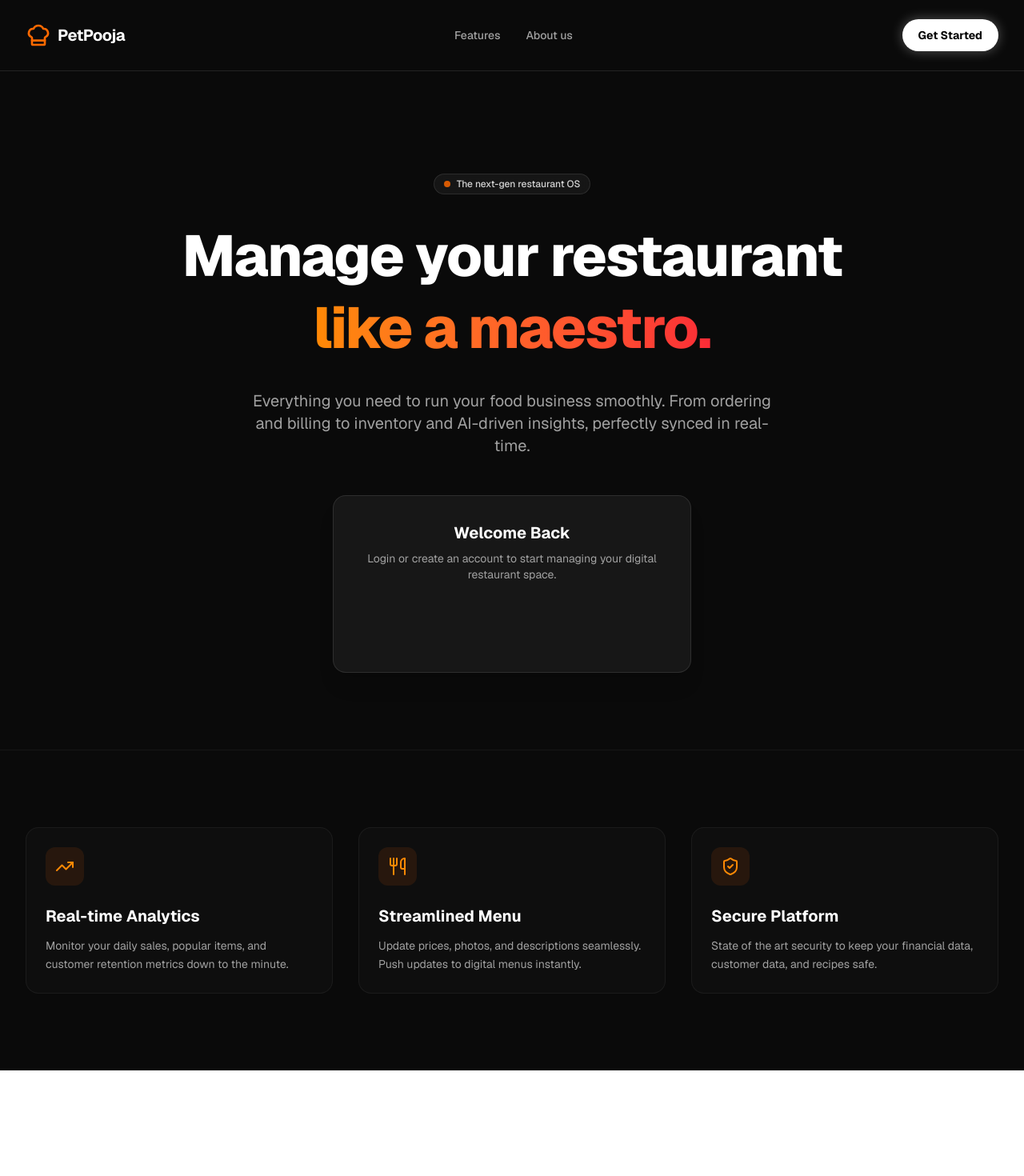
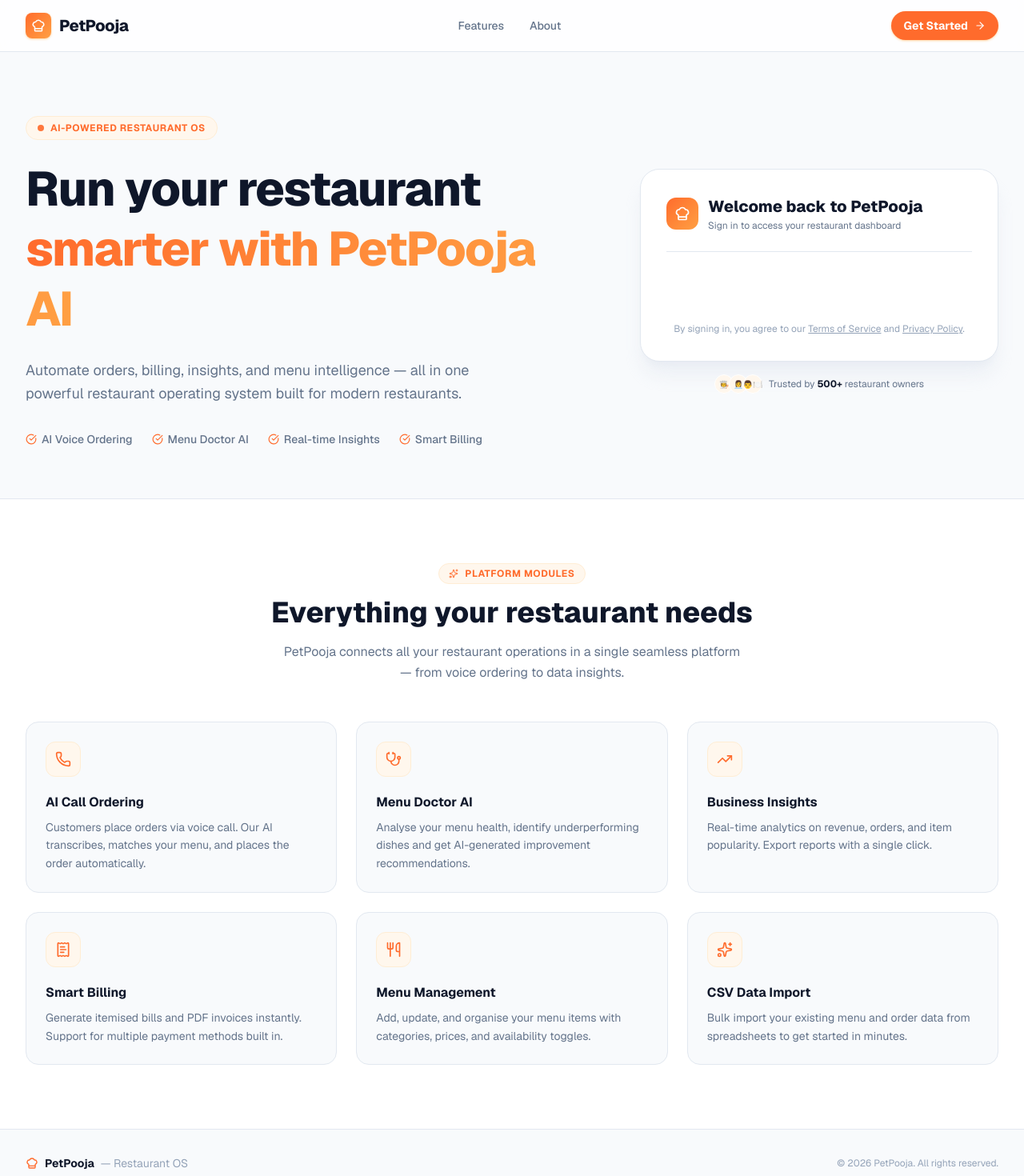
Before and after one commit to KavyaVaghela/Hackavengers, a Next.js app in the folder frontend/: page / in a window 1280 px wide. Shown: the top 1470 px of the page at 80% size. Before the commit the page ends 1338 px from the top, so only its background shows below. Built offline with nearby package versions, Linux system fonts and the light colour scheme; no server answers.

Commit message:
feat: redesign landing page with light SaaS theme matching dashboard; fix Render deploy (package.json main + start script)

```diff
--- a/frontend/app/page.js
+++ b/frontend/app/page.js
@@ -3,7 +3,10 @@
 import { GoogleLogin } from '@react-oauth/google';
 import { useRouter } from 'next/navigation';
 import axios from 'axios';
-import { ChefHat, TrendingUp, Utensils, ShieldCheck } from 'lucide-react';
+import {
+  ChefHat, TrendingUp, Utensils, Phone, Stethoscope,
+  ReceiptText, Sparkles, ArrowRight, CheckCircle
+} from 'lucide-react';
 import { useState } from 'react';
 
 export default function Home() {
@@ -19,12 +22,8 @@ export default function Home() {
         `${process.env.NEXT_PUBLIC_API_URL || 'http://localhost:5000'}/auth/google-login`,
         { token: credentialResponse.credential }
       );
-
-      const { token, user } = res.data;
-      // Store token
+      const { token } = res.data;
       localStorage.setItem('token', token);
-
-      // Redirect logic check (e.g., fetch if user has a restaurant registered)
       try {
         const restRes = await axios.get(
           `${process.env.NEXT_PUBLIC_API_URL || 'http://localhost:5000'}/restaurant/me`,
@@ -36,14 +35,12 @@ export default function Home() {
           router.push('/register-restaurant');
         }
       } catch (err) {
-        // If 404, user doesn't have a restaurant yet
         if (err.response && err.response.status === 404) {
           router.push('/register-restaurant');
         } else {
           router.push('/dashboard');
         }
       }
-
     } catch (error) {
       console.error('Login failed', error);
       setErrorMsg('Login failed. Please verify your connection.');
@@ -53,115 +50,216 @@ export default function Home() {
 
   const handleGoogleError = () => {
     console.error('Google Login Failed');
-    setErrorMsg('Google Login Failed.');
+    setErrorMsg('Google Login failed. Please try again.');
   };
 
   return (
-    <div className="min-h-screen bg-neutral-950 text-white font-sans selection:bg-orange-500/30">
-      {/* Navbar */}
-      <nav className="flex items-center justify-between px-8 py-6 max-w-7xl mx-auto border-b border-white/10">
-        <div className="flex items-center gap-2">
-          <ChefHat className="w-8 h-8 text-orange-500" />
-          <span className="text-xl font-bold tracking-tight">PetPooja</span>
+    <div className="min-h-screen bg-[#F8FAFC] font-sans">
+
+      {/* ── Navbar ── */}
+      <nav className="sticky top-0 z-50 bg-white/80 backdrop-blur border-b border-[#E2E8F0]">
+        <div className="max-w-7xl mx-auto px-6 sm:px-8 h-16 flex items-center justify-between">
+          {/* Logo */}
+          <div className="flex items-center gap-2.5">
+            <div className="w-8 h-8 bg-gradient-to-br from-[#FF6B2C] to-[#FF9F43] rounded-lg flex items-center justify-center shadow-sm shadow-orange-200">
+              <ChefHat className="w-4.5 h-4.5 text-white" size={18} />
             </div>
-        <div className="hidden md:flex gap-8 text-sm font-medium text-neutral-400">
-          <a href="#features" className="hover:text-white transition">Features</a>
-          <a href="#about" className="hover:text-white transition">About us</a>
+            <span className="text-xl font-extrabold text-[#0F172A] tracking-tight">PetPooja</span>
           </div>
-        <div>
-          <button className="text-sm font-bold bg-white text-black px-5 py-2.5 rounded-full hover:bg-neutral-200 transition shadow-[0_0_15px_rgba(255,255,255,0.3)]">
-            Get Started
+
+          {/* Nav links */}
+          <div className="hidden md:flex items-center gap-8 text-sm font-medium text-[#64748B]">
+            <a href="#features" className="hover:text-[#0F172A] transition-colors">Features</a>
+            <a href="#about" className="hover:text-[#0F172A] transition-colors">About</a>
+          </div>
+
+          {/* CTA */}
+          <a href="#login">
+            <button className="flex items-center gap-2 px-4 py-2 bg-[#FF6B2C] hover:bg-[#ea580c] text-white text-sm font-bold rounded-full transition-colors shadow-sm shadow-orange-200">
+              Get Started <ArrowRight size={14} />
             </button>
+          </a>
         </div>
       </nav>
 
-      {/* Hero Section */}
-      <main className="flex flex-col items-center justify-center pt-32 pb-24 px-4 sm:px-6 lg:px-8 text-center max-w-5xl mx-auto relative">
-        {/* Background glow */}
-        <div className="absolute top-1/2 left-1/2 -translate-x-1/2 -translate-y-1/2 w-[600px] h-[600px] bg-orange-600/20 blur-[120px] rounded-full pointer-events-none -z-10"></div>
+      {/* ── Hero ── */}
+      <main className="max-w-7xl mx-auto px-6 sm:px-8 pt-20 pb-16">
+        <div className="flex flex-col lg:flex-row items-center gap-16">
 
-        <div className="inline-flex items-center gap-2 px-3 py-1 rounded-full bg-white/5 border border-white/10 mb-8 backdrop-blur-sm">
-          <span className="flex h-2 w-2 rounded-full bg-orange-500 animate-pulse"></span>
-          <span className="text-xs font-medium text-neutral-300">The next-gen restaurant OS</span>
+          {/* Left: copy */}
+          <div className="flex-1 text-center lg:text-left">
+            {/* Badge */}
+            <div className="inline-flex items-center gap-2 px-3.5 py-1.5 rounded-full bg-orange-50 border border-orange-100 mb-6">
+              <span className="w-2 h-2 rounded-full bg-[#FF6B2C] animate-pulse"></span>
+              <span className="text-xs font-bold text-[#FF6B2C] uppercase tracking-wider">AI-Powered Restaurant OS</span>
             </div>
 
-        <h1 className="text-5xl md:text-7xl font-extrabold tracking-tight mb-8 leading-tight">
-          Manage your restaurant <br className="hidden md:block" />
-          <span className="text-transparent bg-clip-text bg-gradient-to-r from-orange-400 to-red-500">
-            like a maestro.
+            <h1 className="text-4xl sm:text-5xl lg:text-6xl font-extrabold text-[#0F172A] leading-tight tracking-tight mb-6">
+              Run your restaurant{' '}
+              <span className="text-transparent bg-clip-text bg-gradient-to-r from-[#FF6B2C] to-[#FF9F43]">
+                smarter with PetPooja AI
               </span>
             </h1>
 
-        <p className="max-w-2xl text-lg md:text-xl text-neutral-400 mb-12">
-          Everything you need to run your food business smoothly. From ordering and billing to inventory and AI-driven insights, perfectly synced in real-time.
+            <p className="text-lg text-[#64748B] leading-relaxed mb-8 max-w-xl mx-auto lg:mx-0">
+              Automate orders, billing, insights, and menu intelligence — all in one powerful restaurant operating system built for modern restaurants.
             </p>
 
-        {/* Login Box */}
-        <div className="bg-neutral-900 border border-white/10 p-8 rounded-2xl shadow-xl w-full max-w-md flex flex-col items-center justify-center relative backdrop-blur-xl">
-          <h2 className="text-xl font-bold mb-2">Welcome Back</h2>
-          <p className="text-sm text-neutral-400 mb-8 text-center">Login or create an account to start managing your digital restaurant space.</p>
+            {/* Proof points */}
+            <div className="flex flex-wrap gap-x-6 gap-y-2 justify-center lg:justify-start text-sm font-medium text-[#64748B]">
+              {['AI Voice Ordering', 'Menu Doctor AI', 'Real-time Insights', 'Smart Billing'].map(f => (
+                <div key={f} className="flex items-center gap-1.5">
+                  <CheckCircle size={14} className="text-[#FF6B2C]" /> {f}
+                </div>
+              ))}
+            </div>
+          </div>
 
+          {/* Right: Login Card */}
+          <div id="login" className="w-full max-w-md flex-shrink-0">
+            <div className="bg-white border border-[#E2E8F0] rounded-3xl shadow-xl shadow-slate-200/60 p-8">
+              {/* Card header */}
+              <div className="flex items-center gap-3 mb-6">
+                <div className="w-10 h-10 bg-gradient-to-br from-[#FF6B2C] to-[#FF9F43] rounded-xl flex items-center justify-center">
+                  <ChefHat size={20} className="text-white" />
+                </div>
+                <div>
+                  <h2 className="text-xl font-extrabold text-[#0F172A]">Welcome back to PetPooja</h2>
+                  <p className="text-xs text-[#64748B] mt-0.5">Sign in to access your restaurant dashboard</p>
+                </div>
+              </div>
+
+              <div className="h-px bg-[#E2E8F0] mb-6" />
+
+              {/* Error */}
               {errorMsg && (
-            <div className="w-full bg-red-500/10 border border-red-500/50 text-red-500 text-sm px-4 py-3 rounded-lg mb-6">
+                <div className="mb-5 p-3.5 bg-red-50 border border-red-100 text-red-600 text-sm font-medium rounded-xl">
                   {errorMsg}
                 </div>
               )}
 
-          <div className="w-full relative flex justify-center pb-2">
+              {/* Google Login */}
+              <div className="flex justify-center">
                 {loading ? (
-              <div className="flex items-center justify-center gap-2">
-                <div className="w-5 h-5 border-2 border-white/20 border-t-white rounded-full animate-spin"></div>
-                <span>Securing your connection...</span>
+                  <div className="flex items-center gap-2.5 py-3 px-6 bg-slate-50 border border-[#E2E8F0] rounded-full text-sm font-semibold text-[#64748B]">
+                    <div className="w-4 h-4 border-2 border-[#FF6B2C] border-t-transparent rounded-full animate-spin"></div>
+                    Securing your connection…
                   </div>
                 ) : (
-              <div className="scale-110">
+                  <div className="transform scale-110">
                     <GoogleLogin
                       onSuccess={handleGoogleSuccess}
                       onError={handleGoogleError}
-                  theme="filled_black"
+                      theme="outline"
                       shape="pill"
                       size="large"
+                      text="signin_with"
                     />
                   </div>
                 )}
               </div>
+
+              <p className="text-xs text-center text-[#94A3B8] mt-6">
+                By signing in, you agree to our{' '}
+                <span className="underline cursor-pointer hover:text-[#FF6B2C] transition-colors">Terms of Service</span>
+                {' '}and{' '}
+                <span className="underline cursor-pointer hover:text-[#FF6B2C] transition-colors">Privacy Policy</span>.
+              </p>
+            </div>
+
+            {/* Testimonial / trust chip */}
+            <div className="mt-4 flex items-center justify-center gap-2 text-xs text-[#64748B]">
+              <div className="flex -space-x-1.5">
+                {['🧑‍🍳', '👩‍💼', '👨‍🍽️'].map((e, i) => (
+                  <div key={i} className="w-6 h-6 rounded-full bg-orange-50 border border-white flex items-center justify-center text-[10px]">{e}</div>
+                ))}
+              </div>
+              <span>Trusted by <strong className="text-[#0F172A]">500+</strong> restaurant owners</span>
+            </div>
+          </div>
+
         </div>
       </main>
 
-      {/* Feature Section */}
-      <section id="features" className="py-24 bg-neutral-950 border-t border-white/5 relative z-10">
-        <div className="max-w-7xl mx-auto px-8">
-          <div className="grid grid-cols-1 md:grid-cols-3 gap-8">
+      {/* ── Features ── */}
+      <section id="features" className="bg-white border-t border-[#E2E8F0] py-20">
+        <div className="max-w-7xl mx-auto px-6 sm:px-8">
+          <div className="text-center mb-12">
+            <div className="inline-flex items-center gap-2 px-3 py-1 rounded-full bg-orange-50 border border-orange-100 mb-4">
+              <Sparkles size={12} className="text-[#FF6B2C]" />
+              <span className="text-xs font-bold text-[#FF6B2C] uppercase tracking-wider">Platform Modules</span>
+            </div>
+            <h2 className="text-3xl sm:text-4xl font-extrabold text-[#0F172A] mb-4">Everything your restaurant needs</h2>
+            <p className="text-[#64748B] max-w-xl mx-auto leading-relaxed">
+              PetPooja connects all your restaurant operations in a single seamless platform — from voice ordering to data insights.
+            </p>
+          </div>
+
+          <div className="grid grid-cols-1 sm:grid-cols-2 lg:grid-cols-3 gap-6">
             <FeatureCard
-              icon={<TrendingUp className="w-6 h-6 text-orange-400" />}
-              title="Real-time Analytics"
-              desc="Monitor your daily sales, popular items, and customer retention metrics down to the minute."
+              icon={<Phone size={20} className="text-[#FF6B2C]" />}
+              title="AI Call Ordering"
+              desc="Customers place orders via voice call. Our AI transcribes, matches your menu, and places the order automatically."
+              color="orange"
             />
             <FeatureCard
-              icon={<Utensils className="w-6 h-6 text-orange-400" />}
-              title="Streamlined Menu"
-              desc="Update prices, photos, and descriptions seamlessly. Push updates to digital menus instantly."
+              icon={<Stethoscope size={20} className="text-[#FF6B2C]" />}
+              title="Menu Doctor AI"
+              desc="Analyse your menu health, identify underperforming dishes and get AI-generated improvement recommendations."
+              color="orange"
             />
             <FeatureCard
-              icon={<ShieldCheck className="w-6 h-6 text-orange-400" />}
-              title="Secure Platform"
-              desc="State of the art security to keep your financial data, customer data, and recipes safe."
+              icon={<TrendingUp size={20} className="text-[#FF6B2C]" />}
+              title="Business Insights"
+              desc="Real-time analytics on revenue, orders, and item popularity. Export reports with a single click."
+              color="orange"
+            />
+            <FeatureCard
+              icon={<ReceiptText size={20} className="text-[#FF6B2C]" />}
+              title="Smart Billing"
+              desc="Generate itemised bills and PDF invoices instantly. Support for multiple payment methods built in."
+              color="orange"
+            />
+            <FeatureCard
+              icon={<Utensils size={20} className="text-[#FF6B2C]" />}
+              title="Menu Management"
+              desc="Add, update, and organise your menu items with categories, prices, and availability toggles."
+              color="orange"
+            />
+            <FeatureCard
+              icon={<Sparkles size={20} className="text-[#FF6B2C]" />}
+              title="CSV Data Import"
+              desc="Bulk import your existing menu and order data from spreadsheets to get started in minutes."
+              color="orange"
             />
           </div>
         </div>
       </section>
+
+      {/* ── Footer ── */}
+      <footer className="border-t border-[#E2E8F0] bg-[#F8FAFC] py-8">
+        <div className="max-w-7xl mx-auto px-6 sm:px-8 flex flex-col sm:flex-row items-center justify-between gap-4">
+          <div className="flex items-center gap-2">
+            <ChefHat size={16} className="text-[#FF6B2C]" />
+            <span className="text-sm font-bold text-[#0F172A]">PetPooja</span>
+            <span className="text-sm text-[#94A3B8]">— Restaurant OS</span>
+          </div>
+          <p className="text-xs text-[#94A3B8]">© {new Date().getFullYear()} PetPooja. All rights reserved.</p>
+        </div>
+      </footer>
+
     </div>
   );
 }
 
 function FeatureCard({ icon, title, desc }) {
   return (
-    <div className="p-6 rounded-2xl bg-white/[0.02] border border-white/5 hover:bg-white/[0.04] transition group cursor-default">
-      <div className="w-12 h-12 rounded-xl bg-orange-500/10 flex items-center justify-center mb-6 group-hover:scale-110 transition">
+    <div className="group p-6 rounded-2xl bg-[#F8FAFC] border border-[#E2E8F0] hover:bg-[#FFF7ED] hover:border-orange-100 transition-all cursor-default">
+      <div className="w-11 h-11 rounded-xl bg-orange-50 border border-orange-100 flex items-center justify-center mb-5 group-hover:scale-110 group-hover:bg-orange-100 transition-all">
         {icon}
       </div>
-      <h3 className="text-xl font-bold mb-3">{title}</h3>
-      <p className="text-neutral-400 leading-relaxed text-sm">{desc}</p>
+      <h3 className="text-base font-bold text-[#0F172A] mb-2">{title}</h3>
+      <p className="text-sm text-[#64748B] leading-relaxed">{desc}</p>
     </div>
   );
 }
```
Also changed, not shown: 1 other file (tests, documents, lock files or other folders). Lines whose indentation alone changed are shown as unchanged.
